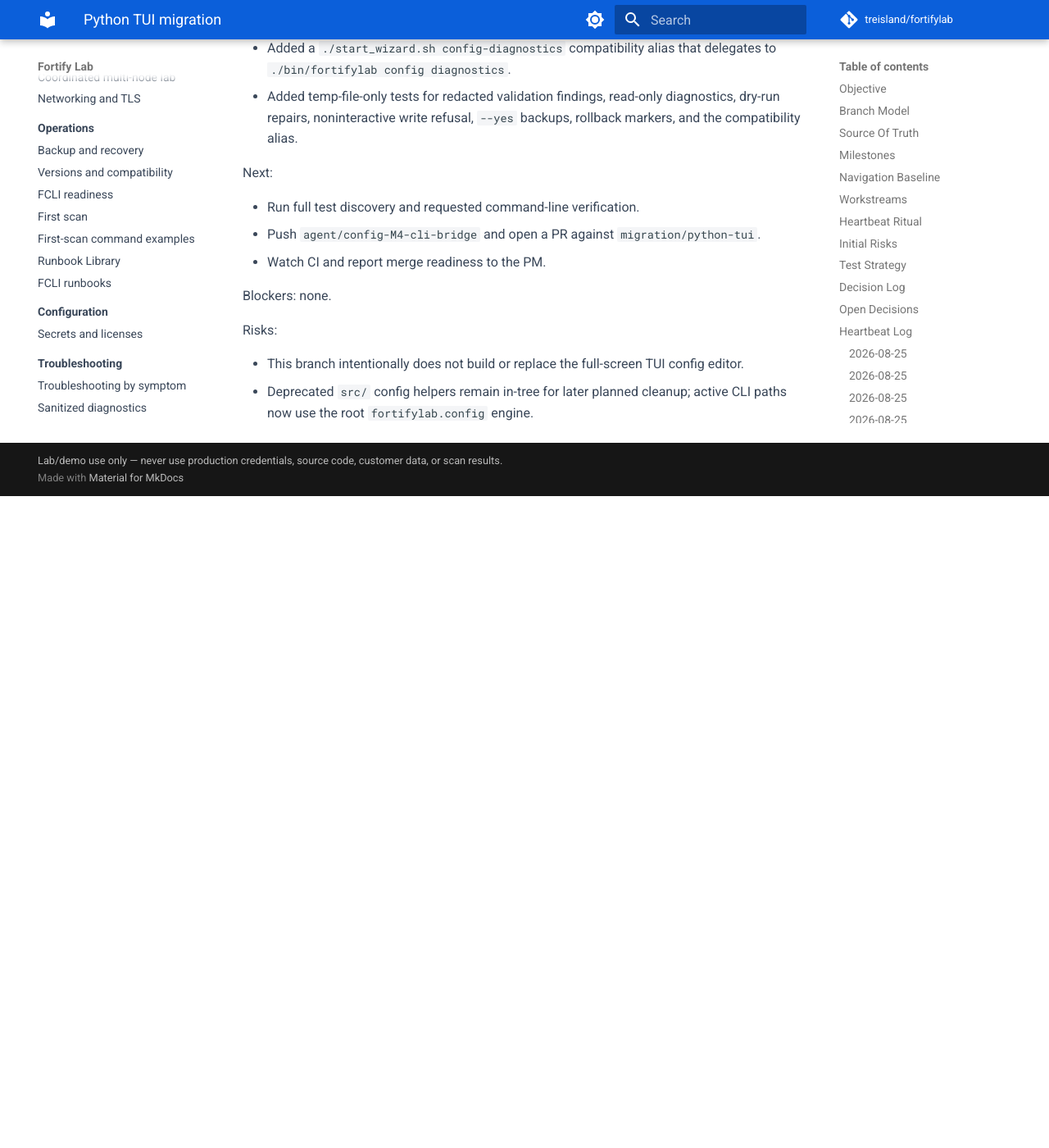
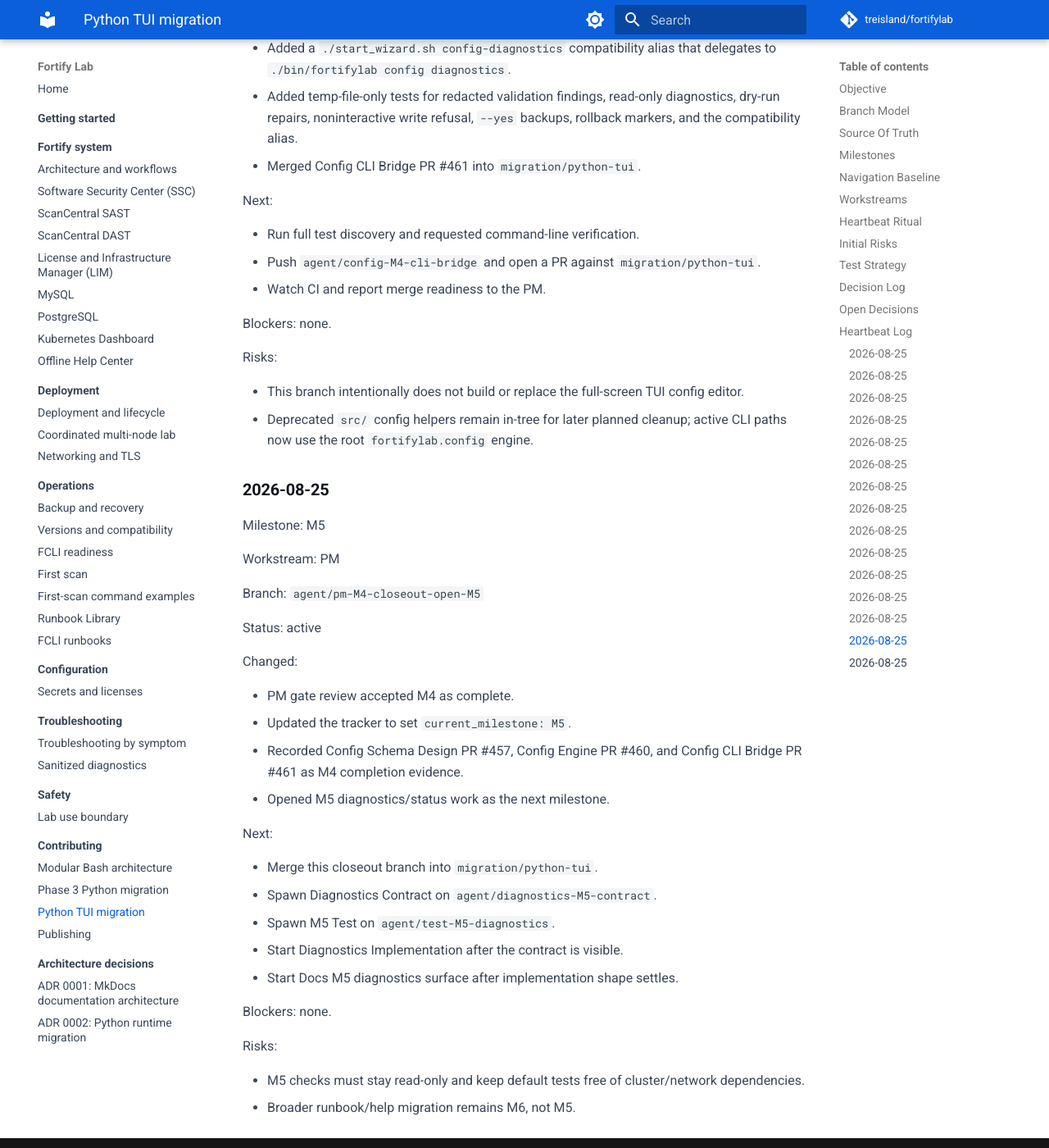
Before and after one commit to treisland/fortifylab, an MkDocs documentation site: the page built from docs/development/python-tui-migration.md, in a window 1280 px wide and 1400 px high, scrolled down 18639 px. Shown: the whole window at 82% size. Built offline with MkDocs 1.6.1 and Material for MkDocs 9.7.7, drawn with Linux system fonts in a browser that asks for light colours; comment, search, counter and statistics services are not loaded; before the commit the page ends 19244 px from its top, so only the background shows below that; some of the changed text lies outside the part shown.

Commit message:
Close M4 and open M5 migration work

```diff
--- a/docs/development/python-tui-migration.md
+++ b/docs/development/python-tui-migration.md
@@ -654,7 +654,7 @@ Workstream: Config CLI Bridge
 
 Branch: `agent/config-M4-cli-bridge`
 
-Status: active
+Status: complete
 
 Changed:
 
@@ -662,6 +662,7 @@ Changed:
 - Added `validate`, `diagnostics`, and `repair-derived` command paths backed by the merged root-package config engine.
 - Added a `./start_wizard.sh config-diagnostics` compatibility alias that delegates to `./bin/fortifylab config diagnostics`.
 - Added temp-file-only tests for redacted validation findings, read-only diagnostics, dry-run repairs, noninteractive write refusal, `--yes` backups, rollback markers, and the compatibility alias.
+- Merged Config CLI Bridge PR #461 into `migration/python-tui`.
 
 Next:
 
@@ -675,3 +676,36 @@ Risks:
 
 - This branch intentionally does not build or replace the full-screen TUI config editor.
 - Deprecated `src/` config helpers remain in-tree for later planned cleanup; active CLI paths now use the root `fortifylab.config` engine.
+
+
+### 2026-08-25
+
+Milestone: M5
+
+Workstream: PM
+
+Branch: `agent/pm-M4-closeout-open-M5`
+
+Status: active
+
+Changed:
+
+- PM gate review accepted M4 as complete.
+- Updated the tracker to set `current_milestone: M5`.
+- Recorded Config Schema Design PR #457, Config Engine PR #460, and Config CLI Bridge PR #461 as M4 completion evidence.
+- Opened M5 diagnostics/status work as the next milestone.
+
+Next:
+
+- Merge this closeout branch into `migration/python-tui`.
+- Spawn Diagnostics Contract on `agent/diagnostics-M5-contract`.
+- Spawn M5 Test on `agent/test-M5-diagnostics`.
+- Start Diagnostics Implementation after the contract is visible.
+- Start Docs M5 diagnostics surface after implementation shape settles.
+
+Blockers: none.
+
+Risks:
+
+- M5 checks must stay read-only and keep default tests free of cluster/network dependencies.
+- Broader runbook/help migration remains M6, not M5.
```
Also changed, not shown: 1 other file.
